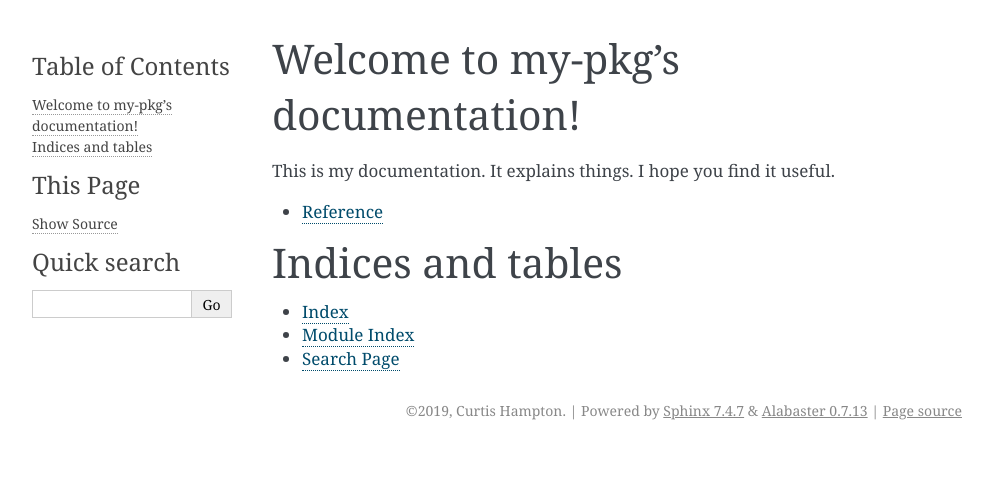
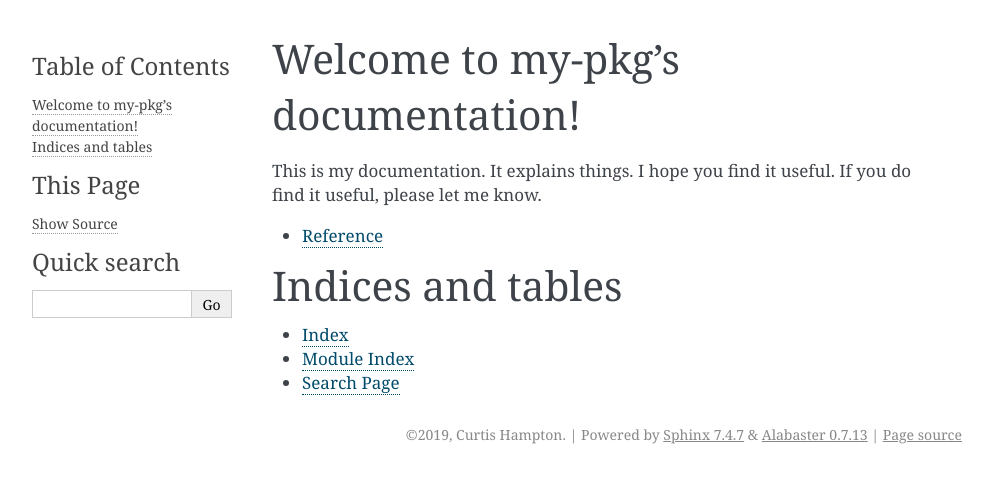
Before and after one commit to coatk1/my_pkg, a Sphinx documentation site: the page built from docs/source/index.rst, in a window 1280 px wide. Shown: the top 483 px of the page, without its empty margins (148-1141 px from the left). Built offline with Sphinx 7.4.7, drawn with Linux system fonts in a browser that asks for light colours.

```diff
--- a/docs/source/index.rst
+++ b/docs/source/index.rst
@@ -6,7 +6,7 @@
 Welcome to my-pkg's documentation!
 ==================================
 
-This is my documentation. It explains things. I hope you find it useful.
+This is my documentation. It explains things. I hope you find it useful. If you do find it useful, please let me know.
 
 .. toctree::
    :maxdepth: 2
```
Also changed, not shown: .travis.yml, 1 other file.
